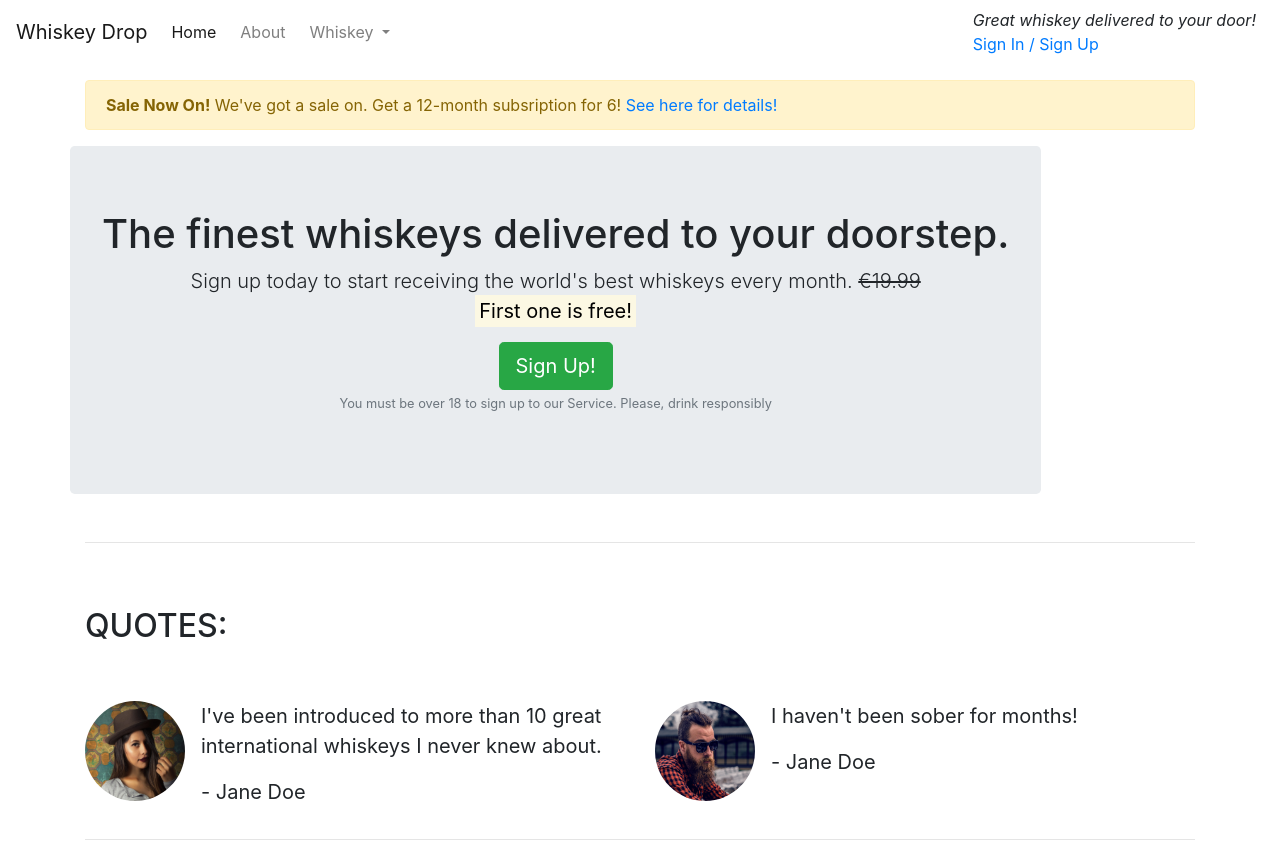
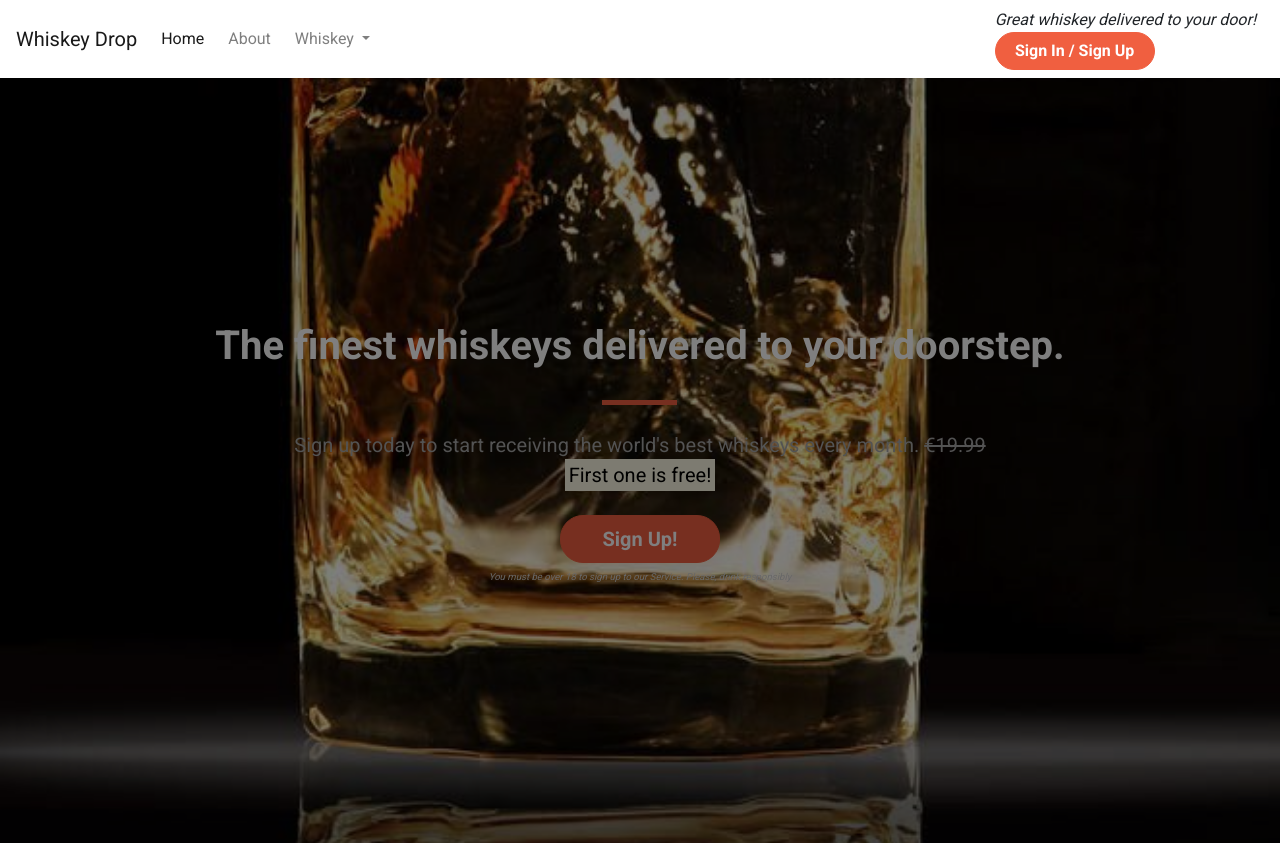
Before and after one commit to Tchucks/bootsrap-test, a plain HTML site: page index.html in a window 1280 px wide. Shown: the top 843 px of the page. Drawn offline with nearby package versions, Linux system fonts and the light colour scheme.

Commit message:
further commit

```diff
--- /dev/null
+++ b/CSS/style.css
@@ -0,0 +1,117 @@
+body {
+  font-family: 'Roboto', sans-serif;
+}
+
+.alert-container {
+
+}
+
+.callout-container {
+    height: 100vh;
+
+    background: url(../images/whiskey-background.jpg) no-repeat bottom right fixed;
+  -webkit-background-size: cover;
+  -moz-background-size: cover;
+  -o-background-size: cover;
+  background-size: cover;
+
+  display: flex;
+  align-items: center;
+  justify-content: center;
+
+  position: relative;
+}
+
+
+.opaque-overlay {
+
+position: absolute;
+top: 0;
+left: 0;
+height: 100%;
+width: 100%;
+background-color: rgba(0,0,0,0.5);
+
+}
+
+.quotes-container {
+
+}
+
+.features-container {
+
+}
+
+
+
+/* Block dividers */
+
+.block-divider {
+
+    width: 75px;
+    height: 5px;
+    border: 0;
+
+}
+
+.block-divider--orange {
+ background-color: #f05f40;
+
+}
+
+.block-divider--short {
+
+width: 35px;
+
+}
+
+
+/*Jumbotron*/
+
+.jumbotron {
+    background-color: transparent;
+}
+
+.jumbotron-header {
+    color: white;
+    font-weight: bold;
+    margin-bottom: 30px;
+
+}
+
+.jumbotron .lead {
+margin: 25px;
+color: #a7a7a7;
+}
+
+
+.jumbotron small {
+    font-size: 60%;
+    font-style: italic;
+    color: #d0d0d0;
+}
+
+/* Buttons */
+
+.btn--cta {
+    font-weight: bold;
+    border-radius: 23px;
+    width: 160px;
+
+}
+
+.btn--red {
+    color: white;
+    background-color: #f05f40;
+    border-color: #f05f40;
+
+}
+
+.btn--red:hover,
+.btn--red:active,
+.btn--red:focus,
+.btn--red:active:focus {
+    background-color: #df4929;
+    border-color: #df4929;
+    color: white;
+}
--- a/index.html
+++ b/index.html
@@ -12,6 +12,8 @@
 	<script src="https://stackpath.bootstrapcdn.com/bootstrap/4.4.1/js/bootstrap.min.js"
 		integrity="sha384-wfSDF2E50Y2D1uUdj0O3uMBJnjuUD4Ih7YwaYd1iqfktj0Uod8GCExl3Og8ifwB6" crossorigin="anonymous">
 	</script>
+	<link href="https://fonts.googleapis.com/css?family=Roboto:400,700&display=swap" rel="stylesheet">
+	<link rel="stylesheet" href="CSS/style.css" type="text/css" />
 </head>
 
 <body>
@@ -43,36 +45,45 @@
 		</div>
 		<div class="d-none d-md-block">
 			<p class="navbar-txt my-auto mr-2"><i>Great whiskey delivered to your door!</i></p>
-			<a href="">Sign In / Sign Up</a>
+			<a href="/login" class="btn btn--cta btn btn--red">Sign In / Sign Up</a>
 		</div>
 	</nav>
-	<article class="container mt-3">
-		<div class="row">
-			<div class="col-12">
-				<div class="alert alert-warning"><strong>Sale Now On!</strong> We've got a sale on. Get a 12-month
+	<!--<div class="container alert-container">-->
+	<!--	<div class="row d-none d-sm-block">-->
+	<!--		<div class="col-12">-->
+	<!--			<div class="alert alert-warning"><strong>Sale Now On!</strong> We've got a sale on. Get a 12-month
 					subsription for 6! <a href="">See here for details!</a>
-				</div>
-			</div>
-		</div>
+				</div>-->
+	<!--	</div>-->
+	<!--	</div>-->
+	<!--</div>-->
+
+	<div class="container-fluid callout-container">
 		<!-- Callout -->
+
+		<div class="opaque-overlay">&nbsp;</div>
 		<div class="row">
 			<div class="call-12">
 				<section class="callout jumbotron text-center">
-					<h1>The finest whiskeys delivered to your doorstep.</h1>
+					<h1 class="jumbotron-header">The finest whiskeys delivered to your doorstep.</h1>
+					<hr class="block-divider block-divider--orange">
 					<p class="lead">Sign up today to start receiving the world's best whiskeys every month.
 						<s class="d-none d-sm-inline">€19.99</s>
 						<span class="d-inline d-sm-noe"><br></span>
 						<strong><mark>First one is free!</mark></strong></p>
-					<button class="btn btn-success btn-lg">Sign Up!</button>
+					<button class="btn btn-lg btn--cta btn--red" data-toggle="modal" data-target="#signUpModal">Sign Up!</button>
 					<p class="text-muted">
 						<small>You must be over 18 to sign up to our Service. Please, drink responsibly</small></p>
 				</section>
 			</div>
 		</div>
+
+
 		<!-- /.callout -->
-		<hr>
+	</div>
 
 	<!-- Quotes -->
+	<div class="container quotes-container">
 		<section class="quotes">
 			<div class="row">
 				<div class="col-12 my-5">
@@ -112,9 +123,10 @@
 					</div>
 		</section>
 		<!-- /.quotes -->
-		<hr>
+	</div>
 
 	<!-- Features -->
+	<div class="features-container">
 		<section class="features">
 			<div class="row">
 				<div class="col-12 my-5">
@@ -169,7 +181,41 @@
 
 		</section>
 		<!-- /.features -->
-	</article>
+	</div>
+
+
+	<div class="modal" tabindex="-1" role="dialog" id="signUpModal">
+		<div class="modal-dialog" role="document">
+			<div class="modal-content">
+				<div class="modal-header">
+					<h5 class="modal-title">Sign Up To Whiskey Drop!</h5>
+					<button type="button" class="close" data-dismiss="modal" aria-label="Close">
+          <span aria-hidden="true">&times;</span>
+        </button>
+				</div>
+				<div class="modal-body">
+					<form>
+						<div class="form-group">
+							<label for="exampleInputEmail1">Email address</label>
+							<input type="email" class="form-control" id="exampleInputEmail1" aria-describedby="emailHelp">
+							<small id="emailHelp" class="form-text text-muted">We'll never share your email with anyone else.</small>
+						</div>
+						<div class="form-group">
+							<label for="password">Password</label>
+							<input type="password" class="form-control" id="password" placeholder="Password">
+  </div>
+							<div class="form-group">
+								<label for="repeatpassword">Repeat Password</label>
+								<input type="password" class="form-control" id="repeatpassword" placeholder="Repeat Password">
+  </div>
+
+								<button type="submit" class="btn btn-success">Submit</button>
+					</form>
+				</div>
+
+			</div>
+		</div>
+	</div>
 	<script src="https://code.jquery.com/jquery-3.4.1.slim.min.js"
 		integrity="sha384-J6qa4849blE2+poT4WnyKhv5vZF5SrPo0iEjwBvKU7imGFAV0wwj1yYfoRSJoZ+n" crossorigin="anonymous">
 	</script>
```
Also changed, not shown: images/whiskey-background.jpg (added). Lines whose indentation alone changed are shown as unchanged.
